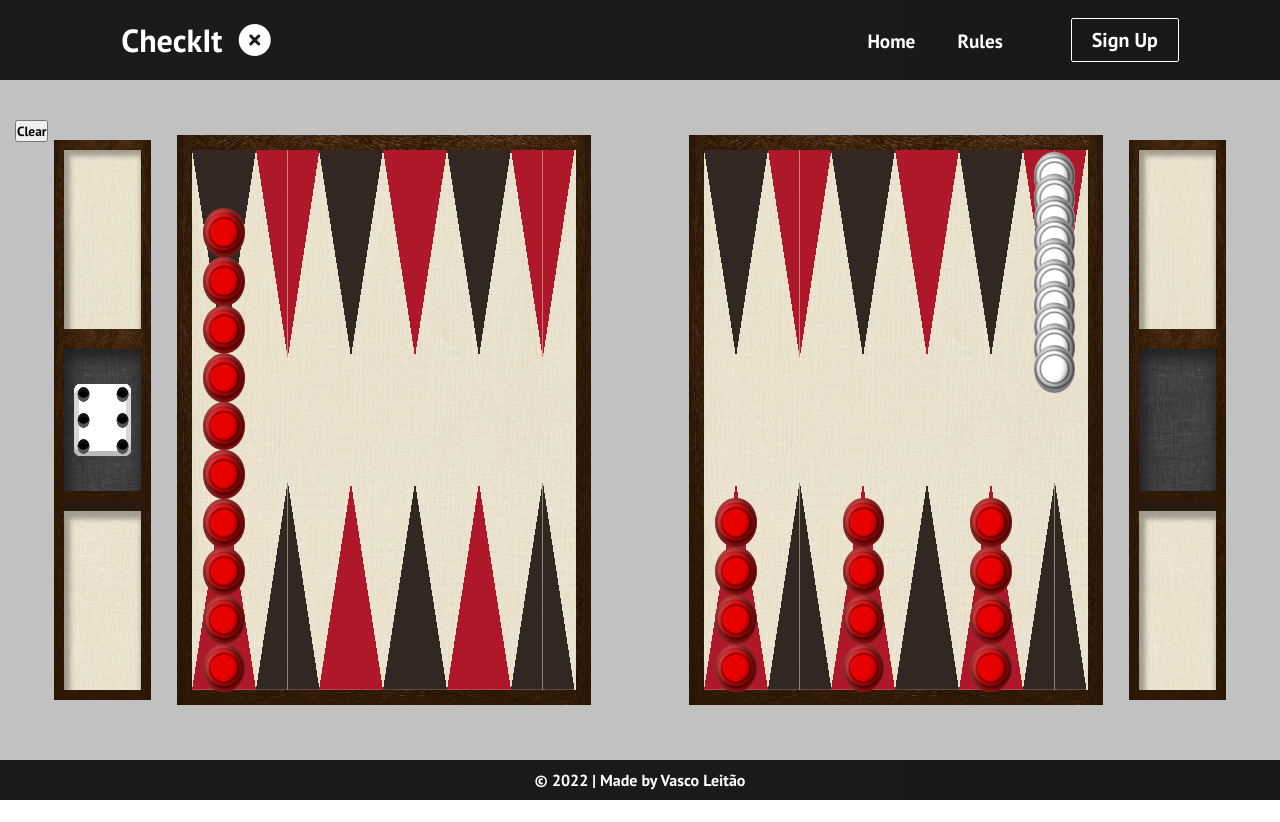
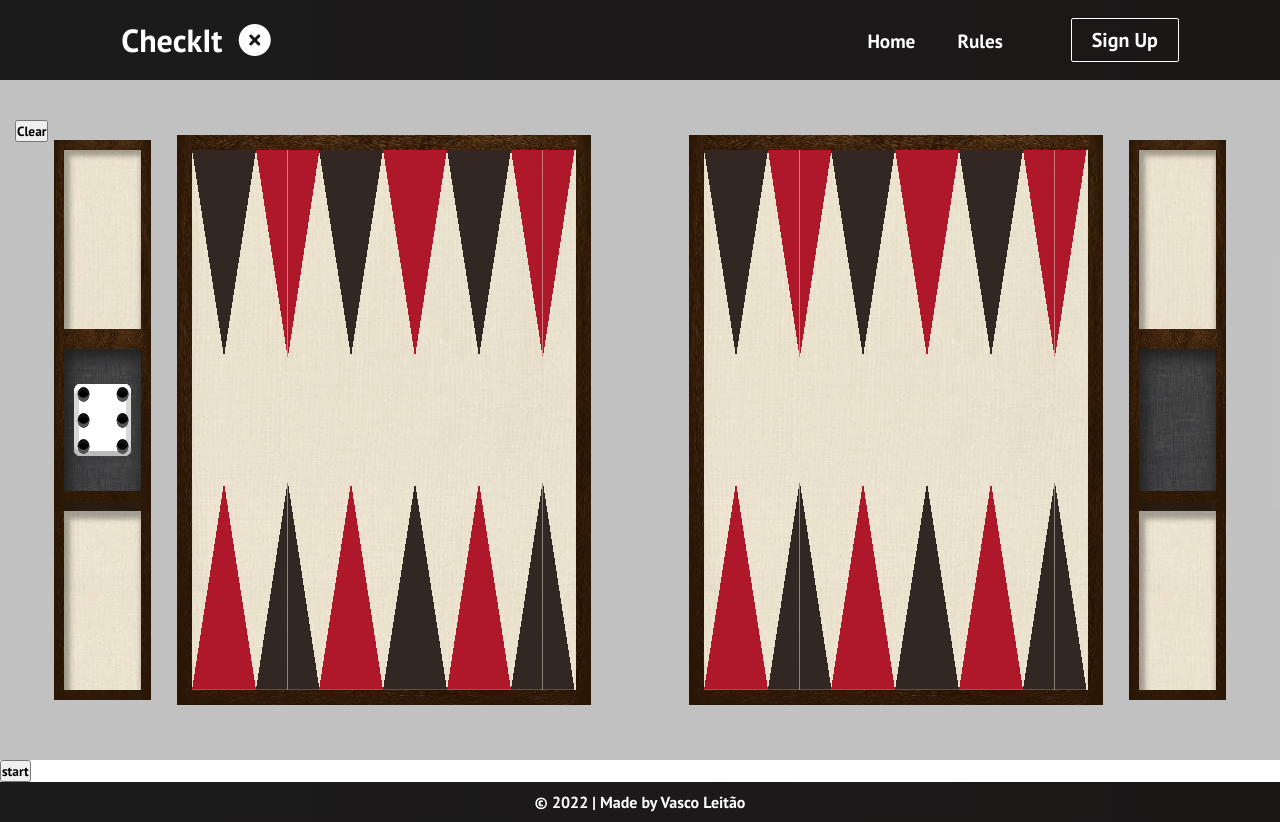
Before and after one commit to CodeCaco/CheckIt, a React (Create React App) app in the folder backgammon-webapp/: page /play in a window 1280 px wide. Before the commit the page ends 800 px from the top, so only its background shows below. Built offline with nearby package versions, Linux system fonts and the light colour scheme.

Commit message:
Fix useEffect Checker aligment bug
Migrated to a system of arrays for the pips and that introduced a bug in
the useEffect for the checker alignment. Fixed it by adjusting the
useEffect to a new state variable: start

```diff
--- a/backgammon-webapp/src/components/board/Board.js
+++ b/backgammon-webapp/src/components/board/Board.js
@@ -20,6 +20,7 @@ const handleCheckers = (player, number) => {
 
 const Board = (props) => {
     useEffect(() => {
+        try{
             const checkerColumn = document.getElementsByClassName("checkers-column");
             for (var i = 0; i < checkerColumn.length; i++) {
                 var columnCheckers = checkerColumn[i].getElementsByClassName("checker-format"),
@@ -37,7 +38,10 @@ const Board = (props) => {
                     }
                 }
             }
-      }, []);
+        } catch (e) {
+            console.log(e)
+        }
+      }, [props.state.start]);
 
     var leftDice = ""
     var rightDice = ""
@@ -66,11 +70,11 @@ const Board = (props) => {
       <CheckerBox side="left">{leftDice}</CheckerBox>
       <div className="board-left">
         <div className="region-up">
-            {[1, 0, 1, 0, 1, 0].map(a => {
+            {[1, 0, 1, 0, 1, 0].map((a, i) => {
                 if (a === 1) {
-                return <Triangle orientation='tri--down'></Triangle>
+                    return <Triangle pip={props.state.pips[i]} orientation='tri--down'>{handleCheckers(props.state.pips[i].player, props.state.pips[i].checkers)}</Triangle>
                 } else {
-                return <Triangle color='p2-color' orientation='tri--down'></Triangle>
+                    return <Triangle pip={props.state.pips[i]} color='p2-color' orientation='tri--down'>{handleCheckers(props.state.pips[i].player, props.state.pips[i].checkers)}</Triangle>
                 }}
             )}
         </div>
@@ -78,28 +82,24 @@ const Board = (props) => {
               {middleLeftDice}
         </div>
         <div className="region-down">
-          {[0, 1, 2, 1, 2, 1].map(a => {
+          {[0, 1, 2, 1, 2, 1].map((a, i) => {
+              i += 12
               if (a === 1) {
-                return <Triangle />
+                return <Triangle pip={props.state.pips[i]}>{handleCheckers(props.state.pips[i].player, props.state.pips[i].checkers)}</Triangle>
               } else {
-                if (a === 0) {
-                  return <Triangle color='p2-color'>{handleCheckers(1, 10)}</Triangle>
-              }
-                return <Triangle color='p2-color'/>
+                return <Triangle color='p2-color'>{handleCheckers(props.state.pips[i].player, props.state.pips[i].checkers)}</Triangle>
               }}
           )}
         </div>
       </div>
       <div className="board-right">
         <div className="region-up">
-          {[1, 2, 1, 2, 1, 0].map(a => {
+          {[1, 2, 1, 2, 1, 0].map((a, i) => {
+            i += 6
             if (a === 1) {
-                return <Triangle orientation='tri--down'/>
+                return <Triangle pip={props.state.pips[i]} orientation='tri--down'>{handleCheckers(props.state.pips[i].player, props.state.pips[i].checkers)}</Triangle>
             } else {
-                if (a === 0) {
-                  return <Triangle color='p2-color' orientation='tri--down'>{handleCheckers(2, 10)}</Triangle>
-                }
-                return <Triangle color='p2-color' orientation='tri--down'/>
+                return <Triangle pip={props.state.pips[i]} color='p2-color' orientation='tri--down'>{handleCheckers(props.state.pips[i].player, props.state.pips[i].checkers)}</Triangle>
               }}
             )}
         </div>
@@ -107,11 +107,12 @@ const Board = (props) => {
         {middleRightDice}
         </div>
         <div className="region-down">
-          {[0, 1, 0, 1, 0, 1].map(a => {
+          {[0, 1, 0, 1, 0, 1].map((a, i) => {
+            i += 18
             if (a === 1) {
-                return <Triangle />
+                return <Triangle pips={props.state.pips[i]}>{handleCheckers(props.state.pips[i].player, props.state.pips[i].checkers)}</Triangle>
             } else {
-                return <Triangle color='p2-color'>{handleCheckers(1, 4)}</Triangle>
+                return <Triangle pips={props.state.pips[i]} color='p2-color'>{handleCheckers(props.state.pips[i].player, props.state.pips[i].checkers)}</Triangle>
             }}
           )}
         </div>
--- a/backgammon-webapp/src/components/board/Triangle.js
+++ b/backgammon-webapp/src/components/board/Triangle.js
@@ -1,7 +1,7 @@
 import React from 'react';
 import './Triangle.css';
 
-const STYLES = ['p1-color', 'p2-color'];
+const STYLES = ['p1-color', 'p2-color', 'receivable'];
 
 const ORIENTATION = ['tri--up', 'tri--down'];
 
@@ -10,13 +10,13 @@ export const Triangle = (props) => {
 
     const checkTriangleOrientation = ORIENTATION.includes(props.orientation) ? props.orientation : ORIENTATION[0]
 
-    const clickable = props.clickable === "click" ? props.clickable : ""
+    const clickable = props.clickable === " click" ? props.clickable : ""
 
     return (
         <>
             <div className="tri-column">
                 <div className={`tri ${checkTriangleStyle} ${checkTriangleOrientation}`}></div>
-                <div className={`checkers-column ${clickable}`}>
+                <div className={`checkers-column${clickable}`}>
                     {props.children}
                 </div>
             </div>
--- a/backgammon-webapp/src/components/pages/Play.js
+++ b/backgammon-webapp/src/components/pages/Play.js
@@ -7,6 +7,7 @@ class Play extends Component {
     dice: [],
     player1: true,
     start: true,
+    pips: Array(24).fill({player: null, checkers: 0})
   }
 
   calculateRoll = () => {
@@ -29,21 +30,39 @@ class Play extends Component {
 
   findMoves = (dice) => {
     var columnCheckers = []
-    var triangles = [...document.getElementsByClassName("tri")]
-    var s1 = triangles.slice(0, 6).reverse()
-    var s2 = triangles.slice(12, 18).reverse()
-    var s3 = triangles.slice(6, 12)
-    var s4 = triangles.slice(18, 24)
+    var triangleColumns = [...document.getElementsByClassName("tri-column")]
+    var s1 = triangleColumns.slice(0, 6).reverse()
+    var s2 = triangleColumns.slice(12, 18).reverse()
+    var s3 = triangleColumns.slice(6, 12)
+    var s4 = triangleColumns.slice(18, 24)
 
     if (this.state.player1) {
-      columnCheckers = [...document.getElementsByClassName("checker-format checker-red")];
-      triangles = s3.concat(s4, s2, s1)
+      triangleColumns = s3.concat(s4, s2, s1)
+      var topCheckers = {}
+      triangleColumns.forEach((column, i) => {
+        var checkers = [...column.getElementsByClassName("checker-format checker-red")]
+        var firstChecker = checkers[checkers.length - 1]
+
+        if (firstChecker) {
+          topCheckers[i] = firstChecker
+        }
+      })
     } else {
       columnCheckers = document.getElementsByClassName("checker-format checker-white")
-      triangles = s2.concat(s1, s3, s4)
+      triangleColumns = s2.concat(s1, s3, s4)
     }
 
-    console.log(columnCheckers)
+    for (var checkerIndex in topCheckers) {
+      var checker = topCheckers[checkerIndex]
+      checker.className += " movable"
+      checker.parentNode.parentNode.className += " click"
+    }
+
+    console.log(this.state.pips)
+
+    this.setState({
+      pips: [...this.state.pips]
+    })
     // var pieceColumn = columnCheckers[columnCheckers.length - 1].parentNode
     // const pieceTriangle = columnCheckers[columnCheckers.length - 1].parentNode.parentNode.children[0]
     // pieceColumn.className += " click"
@@ -54,18 +73,34 @@ class Play extends Component {
   }
 
   clearDice = () => {
-
+    var checkers = [...document.getElementsByClassName("movable")]
+    checkers.forEach((checker) => {
+      checker.className = checker.className.replace(" movable" , "")
+    })
     this.setState({
       dice: [],
       player1: !this.state.player1
     })
   }
+
+  setCheckers = () => {
+    const pips = [...this.state.pips]
+    pips[12] = {player: 1, checkers: 10}
+    pips[11] = {player: 2, checkers: 10}
+
+    this.setState({
+      start: false,
+      pips: pips
+    })
+  }
+
   render() {
   return (
       <>
         <div className="playground">
           <Board state={this.state} player1={this.state.player1} rollDice={this.calculateRoll} dice={this.state.dice} clear={this.clearDice}/>
         </div>
+        <button onClick={this.setCheckers}>start</button>
       </>
     );
 }
```
Lines whose indentation alone changed are shown as unchanged.
